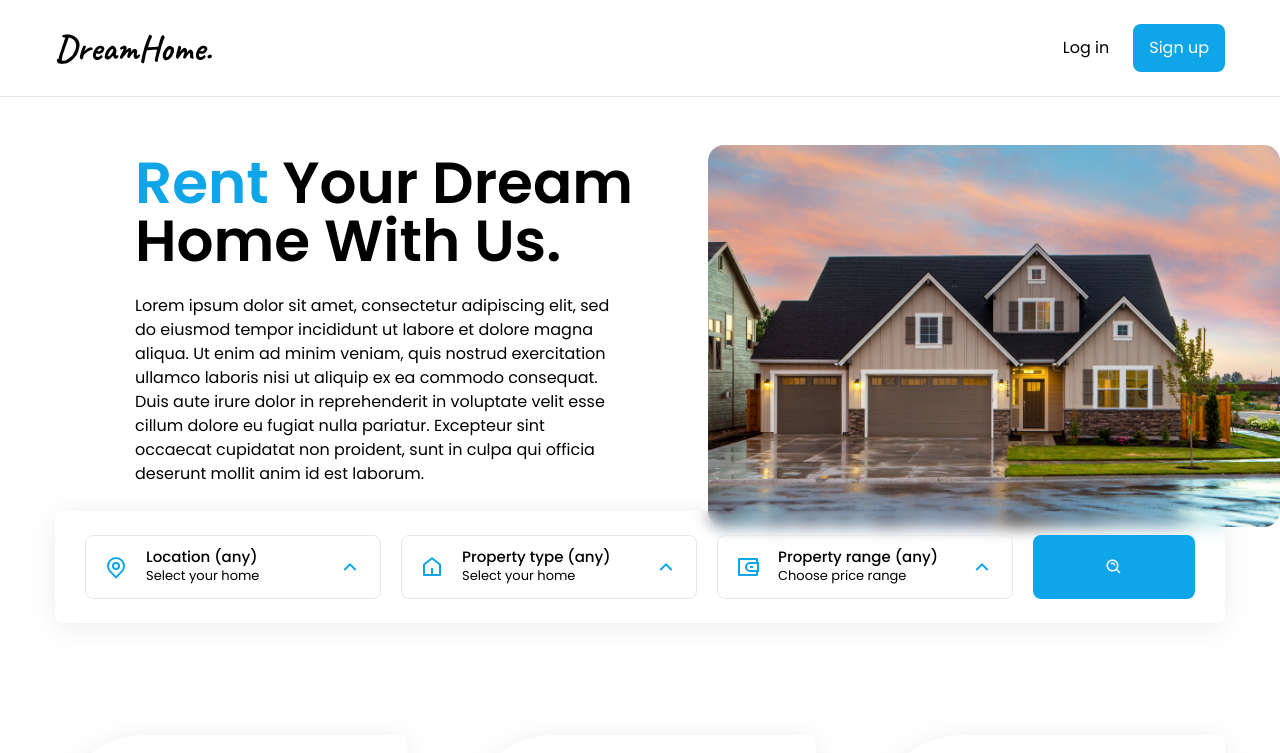
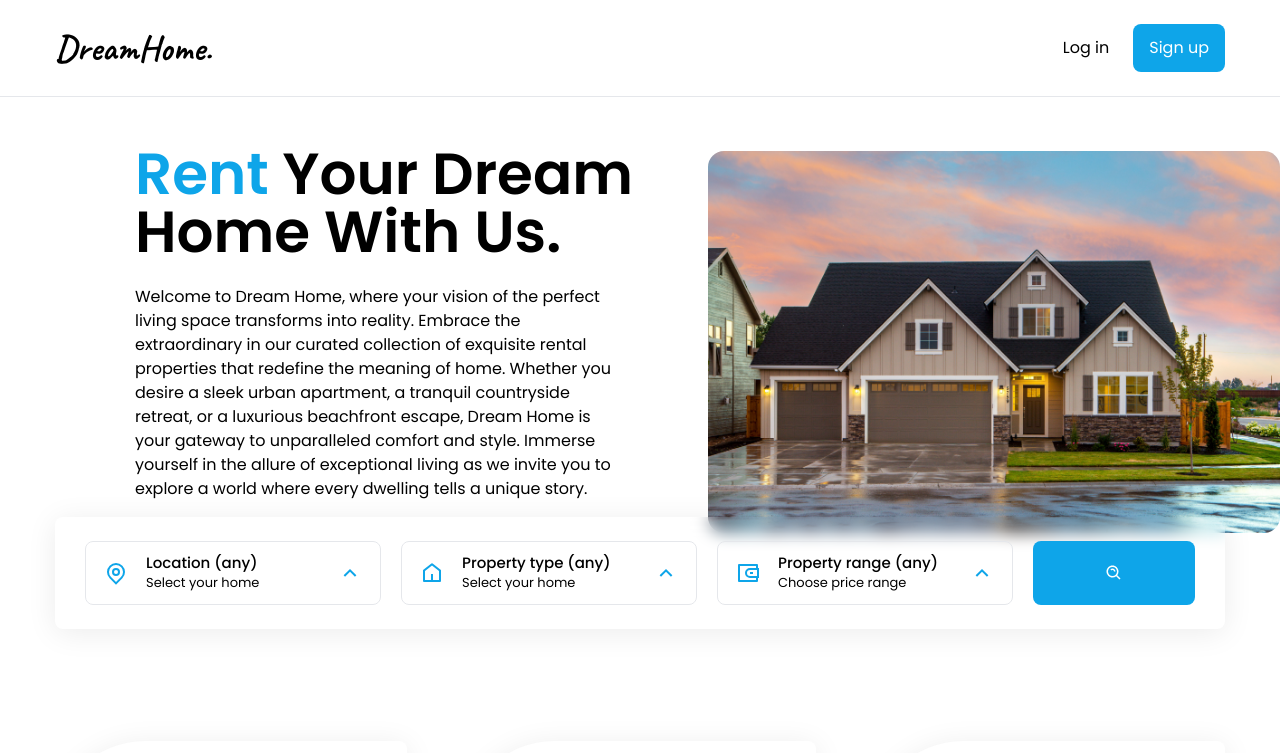
Before and after one commit to VSCRemy/real-state-project, a React (Create React App) app: page / in a window 1280 px wide. Shown: the top 753 px of the page. Built offline with nearby package versions, Linux system fonts and the light colour scheme.

Commit message:
updated banner description

```diff
--- a/src/components/Banner.js
+++ b/src/components/Banner.js
@@ -11,13 +11,14 @@ const Banner = () => {
             <span className="text-sky-500">Rent</span> Your Dream Home With Us.
           </h1>
           <p className="max-w-[480px] mb-8">
-            Lorem ipsum dolor sit amet, consectetur adipiscing elit, sed do
-            eiusmod tempor incididunt ut labore et dolore magna aliqua. Ut enim
-            ad minim veniam, quis nostrud exercitation ullamco laboris nisi ut
-            aliquip ex ea commodo consequat. Duis aute irure dolor in
-            reprehenderit in voluptate velit esse cillum dolore eu fugiat nulla
-            pariatur. Excepteur sint occaecat cupidatat non proident, sunt in
-            culpa qui officia deserunt mollit anim id est laborum.
+            Welcome to Dream Home, where your vision of the perfect living space
+            transforms into reality. Embrace the extraordinary in our curated
+            collection of exquisite rental properties that redefine the meaning
+            of home. Whether you desire a sleek urban apartment, a tranquil
+            countryside retreat, or a luxurious beachfront escape, Dream Home is
+            your gateway to unparalleled comfort and style. Immerse yourself in
+            the allure of exceptional living as we invite you to explore a world
+            where every dwelling tells a unique story.
           </p>
         </div>
         <div className="hidden flex-1 lg:flex justify-end items-end">
```
